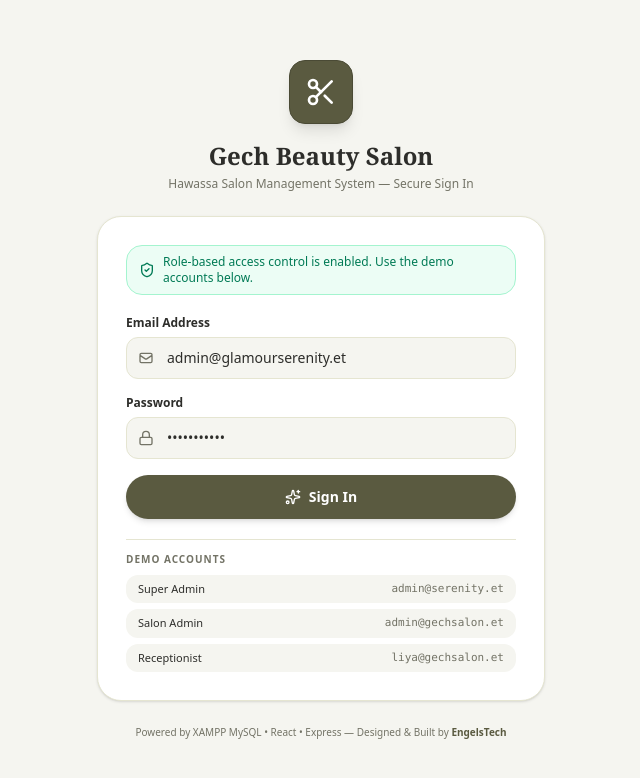
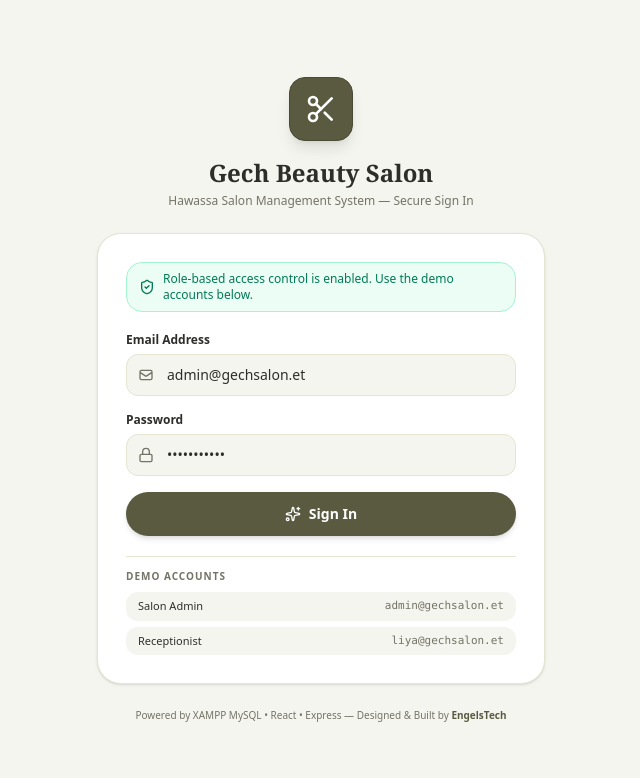
Before and after one commit to gemBekele/salon, a React (Vite) app: page / in a window 1280 px wide. Shown: the top 778 px of the page, without its empty margins (319-959 px from the left). Built offline with nearby package versions, Linux system fonts and the light colour scheme; a web font is replaced by a local one.

Commit message:
Remove ALL Serenity references - Gech Beauty Salon branding only
- Login default email: admin@gechsalon.et
- Removed Super Admin demo button (not needed for salon use)
- Queue display: 'Gech Beauty Salon — Live Queue Display'
- Only 2 demo buttons: Salon Admin + Receptionist

```diff
--- a/src/components/LoginScreen.tsx
+++ b/src/components/LoginScreen.tsx
@@ -8,7 +8,7 @@ interface LoginScreenProps {
 }
 
 export const LoginScreen: React.FC<LoginScreenProps> = ({ onLogin }) => {
-  const [email, setEmail] = useState('admin@glamourserenity.et');
+  const [email, setEmail] = useState('admin@gechsalon.et');
   const [password, setPassword] = useState('Manager123!');
   const [error, setError] = useState('');
   const [loading, setLoading] = useState(false);
@@ -111,10 +111,6 @@ export const LoginScreen: React.FC<LoginScreenProps> = ({ onLogin }) => {
           <div className="pt-3 border-t border-[#e5e5d1]">
             <p className="text-[10px] uppercase tracking-widest text-[#737366] font-bold mb-2">Demo Accounts</p>
             <div className="space-y-1.5 text-[11px]">
-              <button onClick={() => fill('admin@serenity.et', 'Admin123!')} className="w-full flex justify-between items-center bg-[#f5f5f0] hover:bg-[#e5e5d1] px-3 py-1.5 rounded-xl text-left">
-                <span className="text-[#2d2d2a] font-medium">Super Admin</span>
-                <span className="text-[#737366] font-mono">admin@serenity.et</span>
-              </button>
               <button onClick={() => fill('admin@gechsalon.et', 'Manager123!')} className="w-full flex justify-between items-center bg-[#f5f5f0] hover:bg-[#e5e5d1] px-3 py-1.5 rounded-xl text-left">
                 <span className="text-[#2d2d2a] font-medium">Salon Admin</span>
                 <span className="text-[#737366] font-mono">admin@gechsalon.et</span>
--- a/src/components/QueueDisplayView.tsx
+++ b/src/components/QueueDisplayView.tsx
@@ -249,7 +249,7 @@ export const QueueDisplayView: React.FC<QueueDisplayViewProps> = ({
       <div className="border-t border-[#38382e] pt-4 flex flex-col sm:flex-row items-center justify-between gap-3 text-xs text-[#787868]">
         <div className="flex items-center space-x-2">
           <span className="w-2.5 h-2.5 rounded-full bg-emerald-500 animate-ping"></span>
-          <span className="text-[#b8b8a0] font-bold">Serenity ERP Live Waiting Display Protocol v2.4</span>
+          <span className="text-[#b8b8a0] font-bold">Gech Beauty Salon — Live Queue Display</span>
         </div>
         <div>
           For assistance or priority booking, please approach the reception desk.
```
